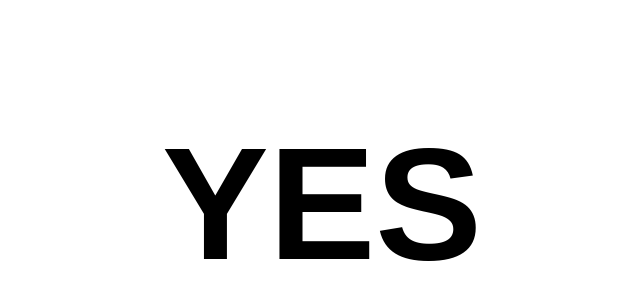
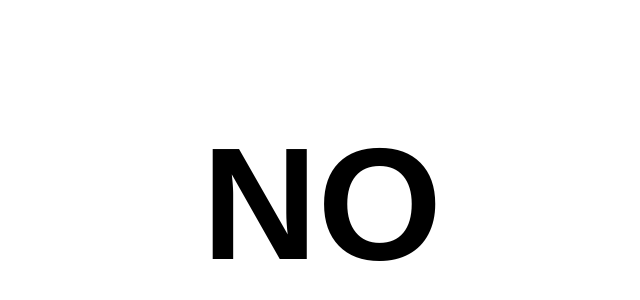
Before and after one commit to tejasmanohar/is-wcs-open, a plain HTML site: page index.html in a window 1280 px wide. Shown: the part 96-396 px from the top of the page, without its empty margins (318-958 px from the left). Drawn offline with Linux system fonts and the light colour scheme.

Commit message:
it's not

```diff
--- a/index.html
+++ b/index.html
@@ -28,7 +28,7 @@
 <body>
 
   <p id="answer">
-    YES
+    NO
   </p>
 
 </body>
```
